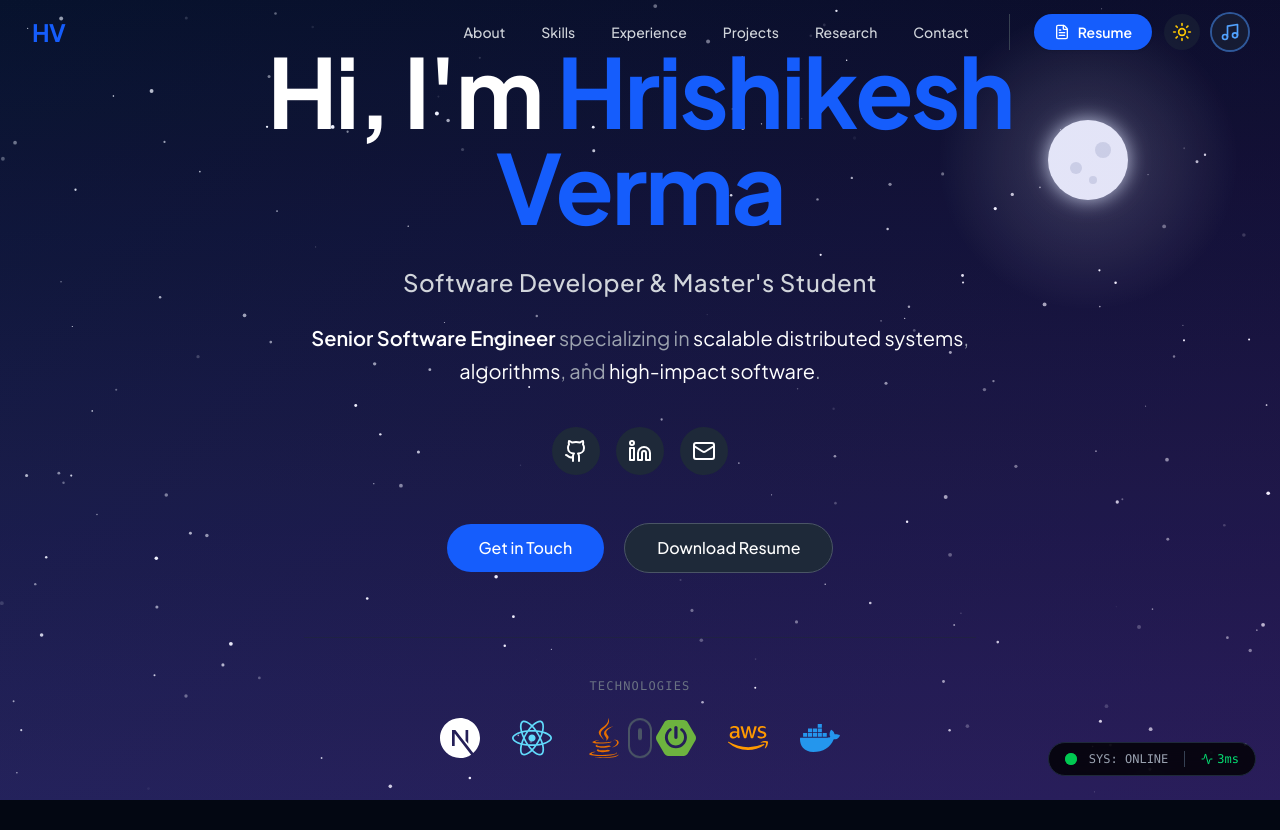
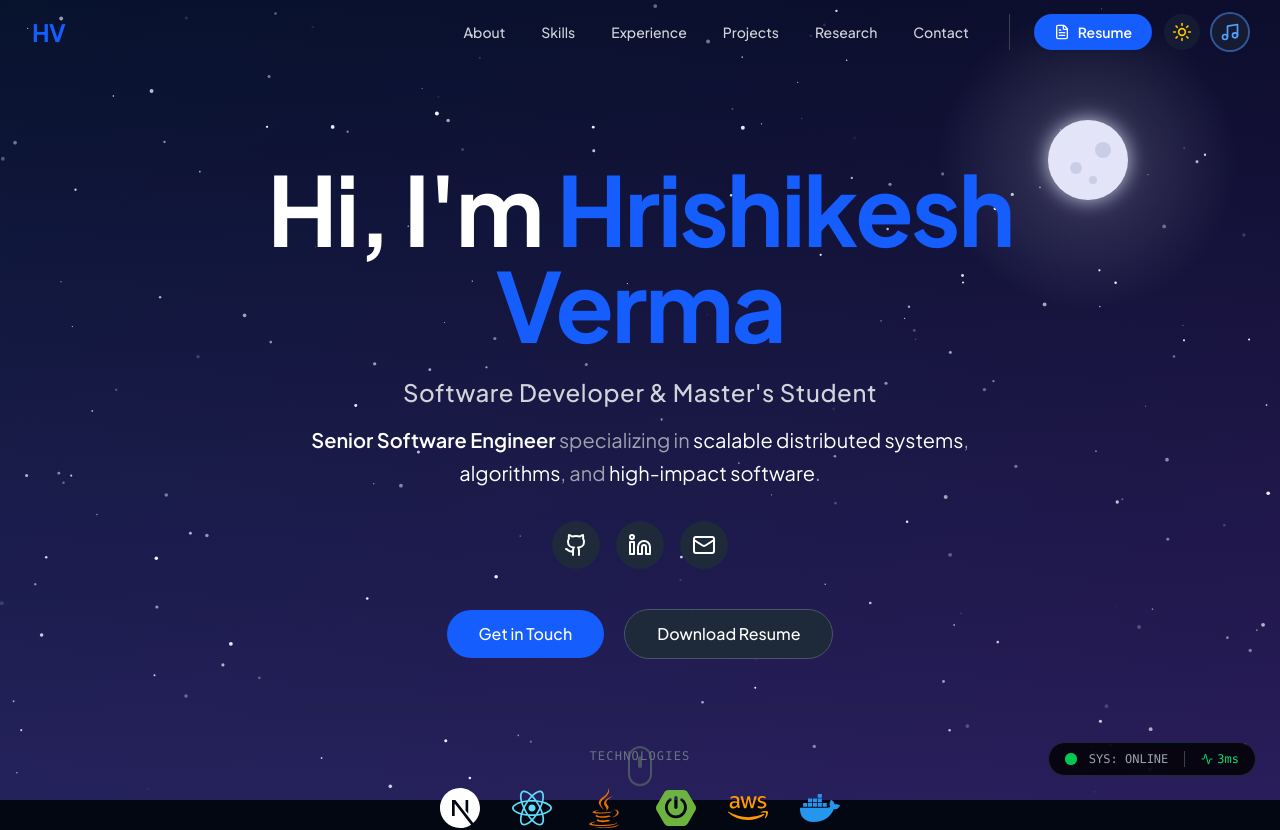
Before and after one commit to hrishi-verma/portfolio, a Next.js app: page / in a window 1280 px wide. Shown: the top 830 px of the page. Built offline with nearby package versions, Linux system fonts and the light colour scheme.

Commit message:
fix alignment

```diff
--- a/components/Hero.tsx
+++ b/components/Hero.tsx
@@ -18,9 +18,9 @@ export default function Hero() {
   }, []);
 
   return (
-    <section className="min-h-screen flex items-center justify-center px-4 relative overflow-hidden">
+    <section className="min-h-screen flex flex-col justify-center pt-32 md:pt-40 px-4 relative overflow-hidden">
       <div className={`max-w-4xl mx-auto text-center relative z-10 transition-all duration-1000 ${mounted ? 'opacity-100 translate-y-0' : 'opacity-0 translate-y-10'}`}>
-        <h1 className="text-5xl md:text-7xl lg:text-8xl font-bold text-[var(--text-primary)] mb-8 tracking-tight">
+        <h1 className="text-5xl md:text-7xl lg:text-8xl font-bold text-[var(--text-primary)] mb-6 tracking-tight">
           Hi, I&apos;m{' '}
           <span className="block mt-2 md:inline md:mt-0">
             <a
@@ -34,18 +34,18 @@ export default function Hero() {
           </span>
         </h1>
 
-        <p className="text-xl md:text-2xl text-[var(--text-secondary)] mb-6 font-medium tracking-wide">
+        <p className="text-xl md:text-2xl text-[var(--text-secondary)] mb-4 font-medium tracking-wide">
           Software Developer &amp; Master&apos;s Student
         </p>
 
-        <p className="text-lg md:text-xl text-[var(--text-muted)] mb-10 max-w-2xl mx-auto leading-relaxed">
+        <p className="text-lg md:text-xl text-[var(--text-muted)] mb-8 max-w-2xl mx-auto leading-relaxed">
           <span className="font-semibold text-[var(--text-primary)]">Senior Software Engineer</span> specializing in{' '}
           <span className="text-[var(--text-primary)]">scalable distributed systems</span>,{' '}
           <span className="text-[var(--text-primary)]">algorithms</span>, and{' '}
           <span className="text-[var(--text-primary)]">high-impact software</span>.
         </p>
 
-        <div className="flex gap-4 justify-center mb-12">
+        <div className="flex gap-4 justify-center mb-10">
           <a
             href="https://github.com/hrishi-verma"
             target="_blank"
@@ -86,7 +86,7 @@ export default function Hero() {
           </a>
         </div>
 
-        <div className="mt-16 pt-10 border-t border-gray-800/50 w-full max-w-2xl mx-auto">
+        <div className="mt-12 pt-10 border-t border-gray-800/50 w-full max-w-2xl mx-auto">
           <p className="text-xs font-mono text-gray-500 uppercase tracking-widest mb-6">Technologies</p>
           <div className="flex gap-8 items-center justify-center flex-wrap">
             <Tooltip content="Next.js">
```
